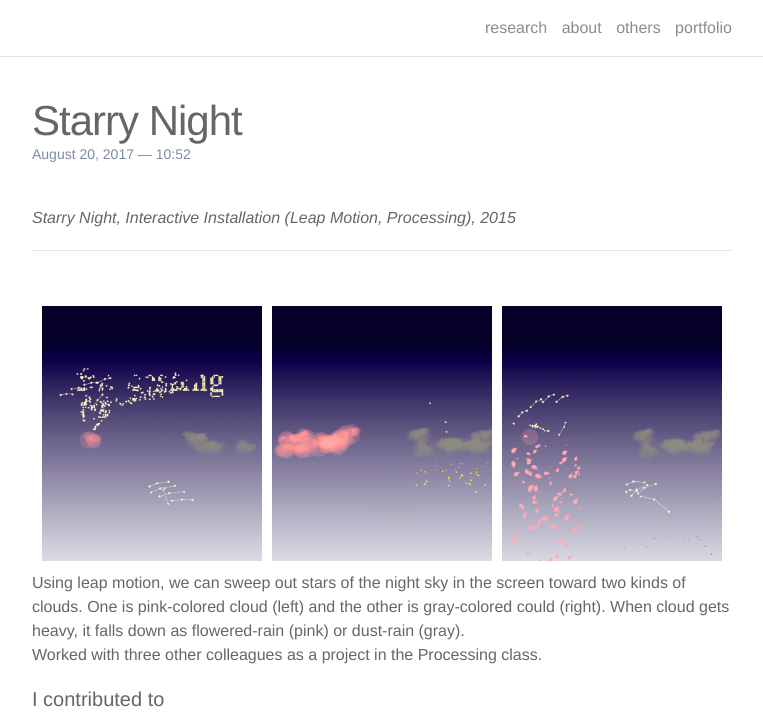
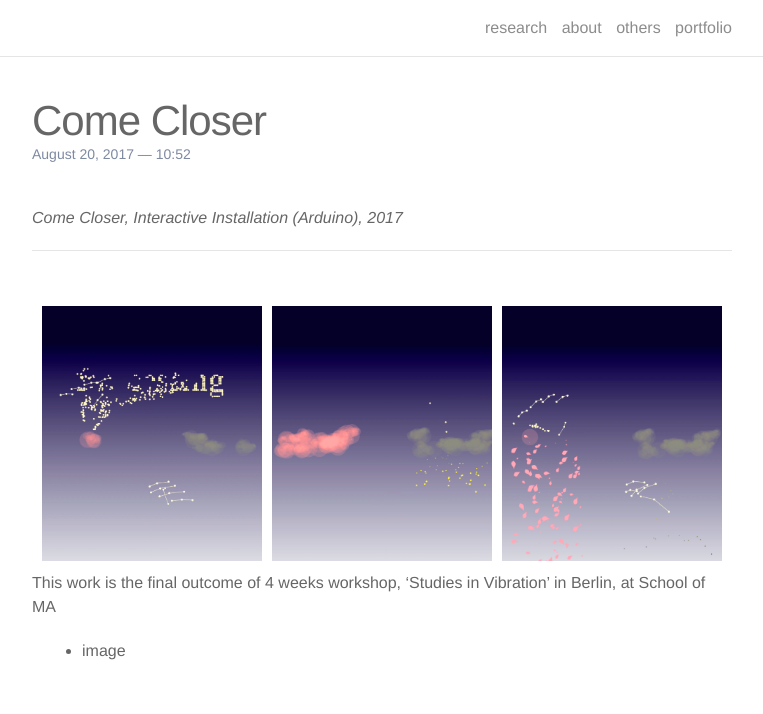
Before and after one commit to lucid2713/lucid2713.github.io, a Jekyll site: the page built from _portfolio/01_project.markdown, in a window 1280 px wide and 1400 px high. Shown: the top 714 px of the window, without its empty margins (258-1021 px from the left). Built offline with Jekyll 4.4.1, drawn with Linux system fonts in a browser that asks for light colours; nearby versions of some CDN libraries; some of the changed text lies outside the part shown.

Commit message:
portfolionames

```diff
--- a/_portfolio/9_project.markdown
+++ b/_portfolio/01_project.markdown
@@ -1,11 +1,11 @@
 ---
 layout: post
-title: Starry Night
-description: Interactive Installation(Leap Motion, Processing)
-img:
+title: Come Closer
+description: Interactive Installation(Arduino)
+img: /img/comecloser1.jpg
 ---
 
-<i>Starry Night, Interactive Installation (Leap Motion, Processing), 2015</i>
+<i>Come Closer, Interactive Installation (Arduino), 2017</i>
 
 ***
 
@@ -17,12 +17,11 @@ img:
 </div>
 
 
-Using leap motion, we can sweep out stars of the night sky in the screen toward two kinds of clouds. One is pink-colored cloud (left) and the other is gray-colored could (right). When cloud gets heavy, it falls down as flowered-rain (pink) or dust-rain (gray). <br/>
-Worked with three other colleagues as a project in the Processing class. <br/>
+This work is the final outcome of 4 weeks workshop, 'Studies in Vibration' in Berlin, at School of MA <br/>
 
-#### I contributed to
+
 <ul>
-<li>image design and coding Processing
+<li>image
 </li>
 </ul>
 
@@ -39,7 +38,7 @@ Worked with three other colleagues as a project in the Processing class. <br/>
 </div>
 
 <div class="col three caption">
-	Installation settings and the leap motion we used
+	Installation settings
 </div>
 
 
--- /dev/null
+++ b/_portfolio/12_project.markdown
@@ -0,0 +1,6 @@
+---
+layout: post
+title:
+description:
+img:
+---
```
Also changed, not shown: _portfolio/10_project.markdown (+9 -8 lines), _portfolio/11_project.markdown (added, +7 -0 lines), _portfolio/02_project.markdown (renamed from _portfolio/2_project.markdown), _portfolio/03_project.markdown (renamed from _portfolio/3_project.markdown), _portfolio/04_project.markdown (renamed from _portfolio/4_project.markdown), _portfolio/05_project.markdown (renamed from _portfolio/1_project.markdown), _portfolio/06_project.markdown (renamed from _portfolio/5_project.markdown), _portfolio/07_project.markdown (renamed from _portfolio/6_project.markdown), _portfolio/08_project.markdown (renamed from _portfolio/8_project.markdown), _portfolio/09_project.markdown (renamed from _portfolio/7_project.markdown), 1 other file.
